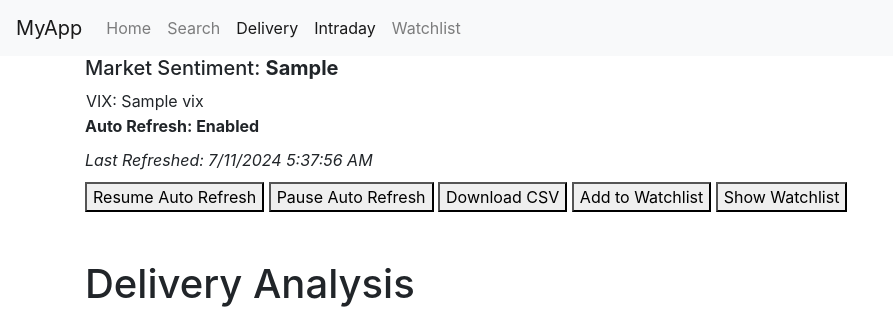
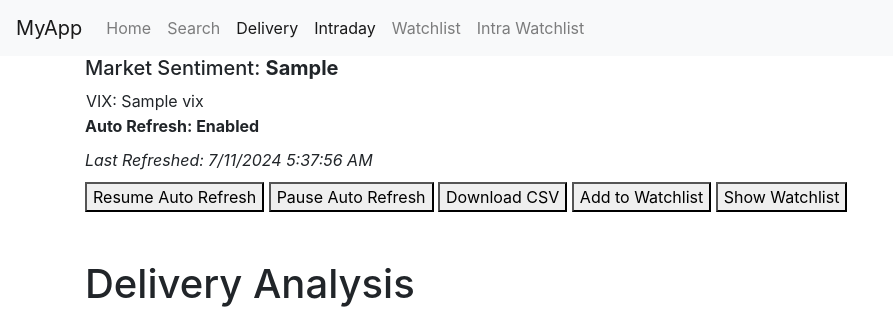
Before and after one commit to prasanthdoccash/nifty50, a Flask app: template templates/delivery_analysis.html in a window 1280 px wide. Shown: the top 311 px of the page, without its empty margins (0-893 px from the left). Run offline with Flask 2, Linux system fonts and the light colour scheme; the template is opened without the code that fills it: most values are stand-ins (such as "Sample title", 1, 10 or a date in 2020); parts of the project's set-up code (start-up, migrations or seed data) failed here and were passed over; some libraries are stand-ins or nearby versions.

Commit message:
Update delivery_analysis.html

```diff
--- a/templates/delivery_analysis.html
+++ b/templates/delivery_analysis.html
@@ -192,6 +192,9 @@ function checkAlerts() {
                 <li class="nav-item">
                     <a class="nav-link" href="/show_watchlist">Watchlist</a>
                 </li>
+                <li class="nav-item">
+                    <a class="nav-link" href="/show_watchlist_int">Intra Watchlist</a>
+                </li>
             </ul>
         </div>
     </nav>
```
